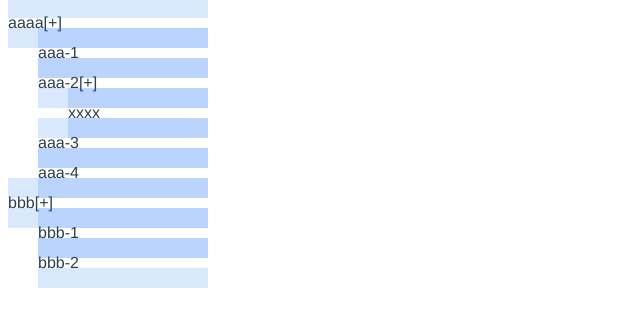
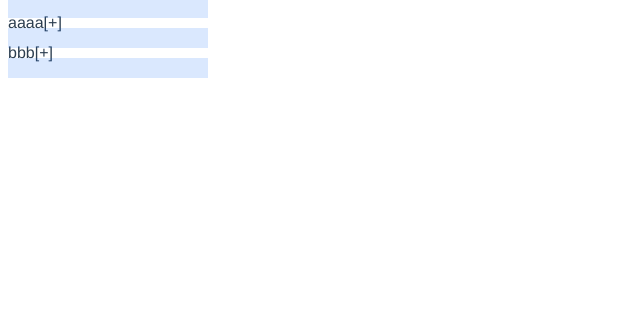
Before and after one commit to fyl080801/vue-document-tree, a Vue app: page / in a window 1280 px wide. Shown: the top 326 px of the page, without its empty margins (0-640 px from the left). Built offline with nearby package versions, Linux system fonts and the light colour scheme.

Commit message:
feat: 调整顺序

```diff
--- a/src/App.vue
+++ b/src/App.vue
@@ -8,7 +8,7 @@ const data = ref([
     children: [
       { text: 'aaa-1', isLeaf: true },
       { text: 'aaa-2', children: [{ text: 'xxxx', isLeaf: true }] },
-      { text: 'aaa-3', isLeaf: true },
+      { text: 'aaa-3' },
       { text: 'aaa-4', isLeaf: true },
     ],
   },
--- a/src/components/Dragzone.vue
+++ b/src/components/Dragzone.vue
@@ -25,14 +25,11 @@ const onDragleave = () => {
 
 <style scope>
 .dragzone {
-  position: absolute;
-  left: 0;
-  right: 0;
+  width: 100%;
   background: rgba(3, 101, 248, 0.144);
   height: 20px;
   margin-top: -10px;
   margin-bottom: -10px;
-  z-index: 1;
 }
 
 .over {
--- a/src/components/NodeBody.vue
+++ b/src/components/NodeBody.vue
@@ -1,14 +1,29 @@
 <script setup>
+import { ref } from '@vue/reactivity'
+
 defineProps({ depth: { type: Number, default: 0 }, line: Boolean })
 
-const onDragover = (event) => {
-  event.preventDefault()
+const draggingOver = ref(false)
+
+const onDragover = () => {
+  draggingOver.value = true
+}
+
+const onDragleave = () => {
+  draggingOver.value = false
 }
 </script>
 
 <template>
   <div class="node-body">
-    <div v-for="i in depth" :key="i" class="depth-line" @dragover="onDragover"></div>
+    <div
+      v-for="i in depth"
+      :key="i"
+      class="depth-line"
+      :class="{ in: draggingOver && i === depth }"
+      @dragover="onDragover"
+      @dragleave="onDragleave"
+    ></div>
     <div class="content">
       <slot />
     </div>
@@ -29,4 +44,8 @@ const onDragover = (event) => {
 .depth-line {
   width: 30px;
 }
+
+.in {
+  background-color: red;
+}
 </style>
--- a/src/components/Tree.vue
+++ b/src/components/Tree.vue
@@ -4,6 +4,7 @@ import { useTree, useTreeNode } from './mixins'
 import TreeNode from './TreeNode.vue'
 import { getNodeId } from '../utils/tree'
 import { reactive } from '@vue/reactivity'
+import TreeNodeList from './TreeNodeList.vue'
 
 const props = defineProps({ data: { type: Array, default: () => [], options: Object } })
 
@@ -24,8 +25,7 @@ const { children } = useTreeNode({
 <template>
   <div class="doc-tree">
     <template v-if="children?.length > 0">
-      <!-- <Dragzone /> -->
-      <TreeNode v-for="node in children" :key="getNodeId(node)" :node="node" />
+      <TreeNodeList :node="{ children }" />
     </template>
     <Dragzone v-else>add node</Dragzone>
   </div>
--- a/src/components/TreeNode.vue
+++ b/src/components/TreeNode.vue
@@ -4,6 +4,7 @@ import Dragzone from './Dragzone.vue'
 import { getNodeId } from '../utils/tree'
 import { reactive } from '@vue/reactivity'
 import NodeBody from './NodeBody.vue'
+import TreeNodeList from './TreeNodeList.vue'
 
 const props = defineProps({
   node: { type: Object, required: true },
@@ -14,64 +15,35 @@ const context = useTree()
 
 const { methods } = context
 
-const { isLeaf, children, isOpen, onToggleOpen } = useTreeNode({
+const { text, isLeaf, children, isOpen, onToggleOpen } = useTreeNode({
   node: reactive(props.node),
   context,
 })
 </script>
 
 <template>
-  <div>
+  <div class="node-layer">
     <NodeBody :depth="depth">
-      <Dragzone />
+      <div class="text" draggable="true">
+        <span>{{ text }}</span>
+        <span v-if="!isLeaf" @click="onToggleOpen">[{{ isOpen ? '-' : '+' }}]</span>
+      </div>
     </NodeBody>
-    <div>
-      <NodeBody :depth="depth">
-        <div class="text" draggable="true">
-          <span>{{ methods.getNodeText(node) }}</span>
-          <span v-if="!isLeaf" @click="onToggleOpen">[{{ isOpen ? '-' : '+' }}]</span>
-        </div>
-      </NodeBody>
-      <NodeBody :depth="depth">
-        <Dragzone />
-      </NodeBody>
-      <div>
-        <TreeNode
-          v-for="child in children"
-          :key="getNodeId(child)"
-          :node="child"
-          :depth="depth + 1"
-        />
-      </div>
-    </div>
-  </div>
-  <!-- <NodeBody :depth="depth">
-    <div class="text" draggable="true">
-      <span>{{ methods.getNodeText(node) }}</span>
-      <span v-if="!isLeaf" @click="onToggleOpen">[{{ isOpen ? '-' : '+' }}]</span>
-    </div>
-  </NodeBody>
-  <div class="children">
-    <NodeBody :depth="depth" :line="true" class="bottom">
+    <NodeBody :depth="depth" class="bottom">
       <Dragzone />
     </NodeBody>
 
-    <template v-if="isOpen">
-      <NodeBody :depth="depth + 1" :line="true">
-        <Dragzone />
-      </NodeBody>
-
-      <TreeNode
-        v-for="child in children"
-        :key="getNodeId(child)"
-        :node="child"
-        :depth="depth + 1"
-      />
-    </template>
-  </div> -->
+    <div v-if="isOpen" class="node-layer">
+      <TreeNodeList :node="node" :depth="depth + 1" />
+    </div>
+  </div>
 </template>
 
 <style scoped>
+.node-layer {
+  position: relative;
+}
+
 .text {
   position: relative;
   z-index: 0;
@@ -79,16 +51,12 @@ const { isLeaf, children, isOpen, onToggleOpen } = useTreeNode({
   line-height: 30px;
 }
 
-.children {
-  position: relative;
-}
-
 .bottom {
   position: absolute;
   bottom: 0;
   left: 0;
   right: 0;
-  z-index: 0;
+  z-index: 1;
 }
 
 .z-1 {
--- a/src/components/TreeNodeList.vue
+++ b/src/components/TreeNodeList.vue
@@ -0,0 +1,41 @@
+<script setup>
+import Dragzone from './Dragzone.vue'
+import { useTree, useTreeNode } from './mixins'
+import TreeNode from './TreeNode.vue'
+import { getNodeId } from '../utils/tree'
+import NodeBody from './NodeBody.vue'
+
+const props = defineProps({
+  node: Object,
+  depth: { type: Number, default: 0 },
+})
+
+const context = useTree()
+
+const { children } = useTreeNode({ node: props.node, context })
+</script>
+
+<template>
+  <div class="flex flex-v">
+    <NodeBody :depth="depth" class="z-1">
+      <Dragzone />
+    </NodeBody>
+    <div class="flex flex-v">
+      <TreeNode v-for="child in children" :key="getNodeId(child)" :node="child" :depth="depth" />
+    </div>
+  </div>
+</template>
+
+<style scoped>
+.flex {
+  display: flex;
+}
+
+.flex-v {
+  flex-direction: column;
+}
+
+.z-1 {
+  z-index: 1;
+}
+</style>
--- a/src/components/mixins.js
+++ b/src/components/mixins.js
@@ -49,6 +49,10 @@ export const useTreeNode = (params) => {
     const { node, context } = params
     const { methods } = context
 
+    const text = computed(() => {
+      return methods.getNodeText(node)
+    })
+
     const children = computed(() => {
       return (node.children || []).map((child) => {
         return toTreeNodeProxy(child)(methods.generateId(node), getNodeId(node))
@@ -68,6 +72,7 @@ export const useTreeNode = (params) => {
     }
 
     const nodeContext = {
+      text,
       children,
       isLeaf,
       isOpen,
```
